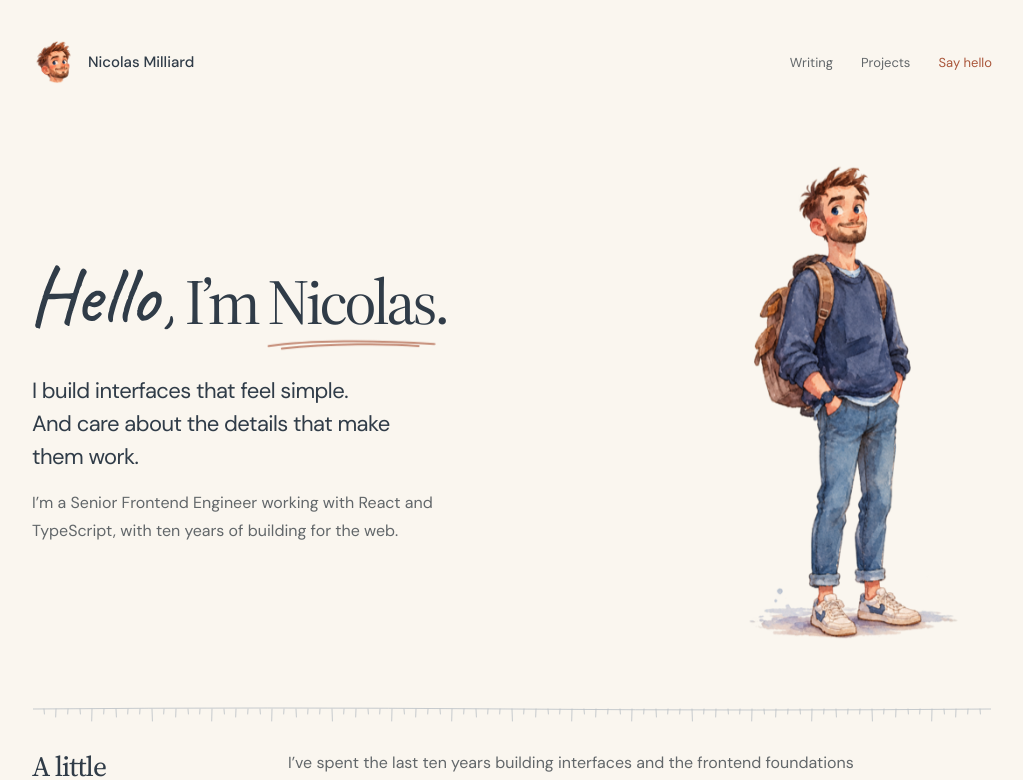
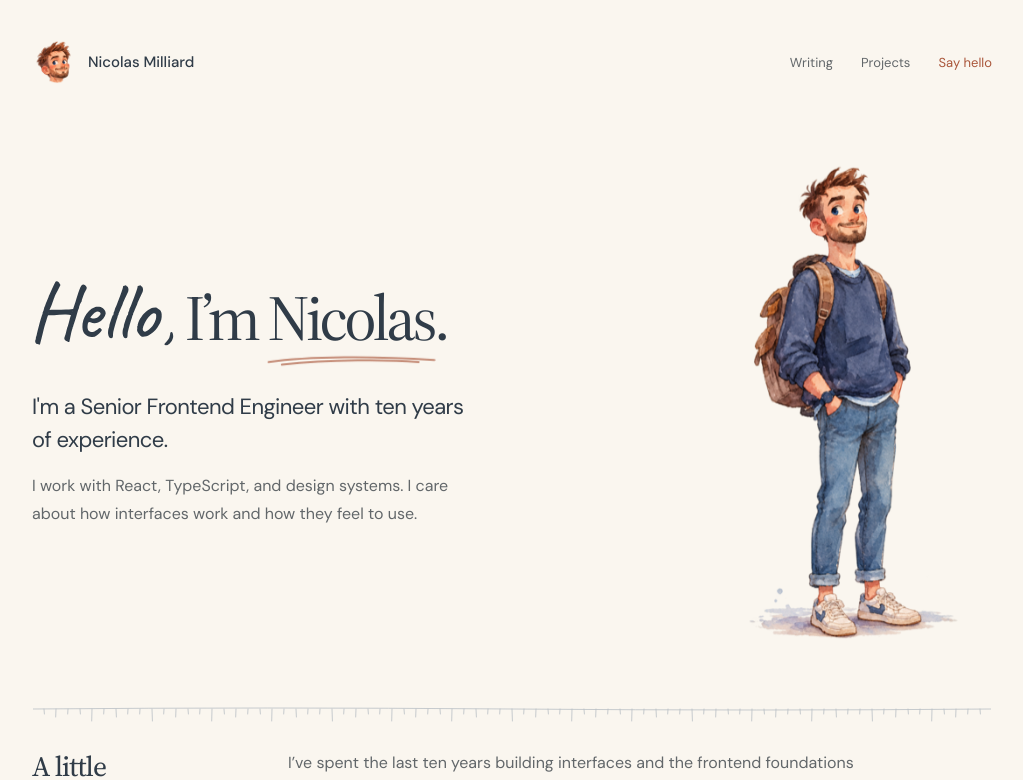
Before and after one commit to NicolasMilliard/portfolio, a React (Vite) app: page / in a window 1280 px wide. Shown: the top 780 px of the page, without its empty margins (128-1151 px from the left). Built offline with nearby package versions, Linux system fonts and the light colour scheme.

Commit message:
copy(home): introduce frontend experience and focus
Replace the homepage introduction with concise copy about ten years of experience, React, TypeScript, design systems, and interface behavior.

```diff
--- a/src/components/Introduction.tsx
+++ b/src/components/Introduction.tsx
@@ -10,12 +10,11 @@ export const Introduction = () => (
       <div className="introduction-copy">
         <Greeting />
         <p className="introduction-lead">
-          I build interfaces that feel simple.
-          <br /> And care about the details that make them work.
+          I'm a Senior Frontend Engineer with ten years of experience.
         </p>
         <p className="introduction-description">
-          I’m a {profile.title} working with React and TypeScript, with ten
-          years of building for the web.
+          I work with React, TypeScript, and design systems. I care about how
+          interfaces work and how they feel to use.
         </p>
       </div>
       <figure className="introduction-portrait">
```
